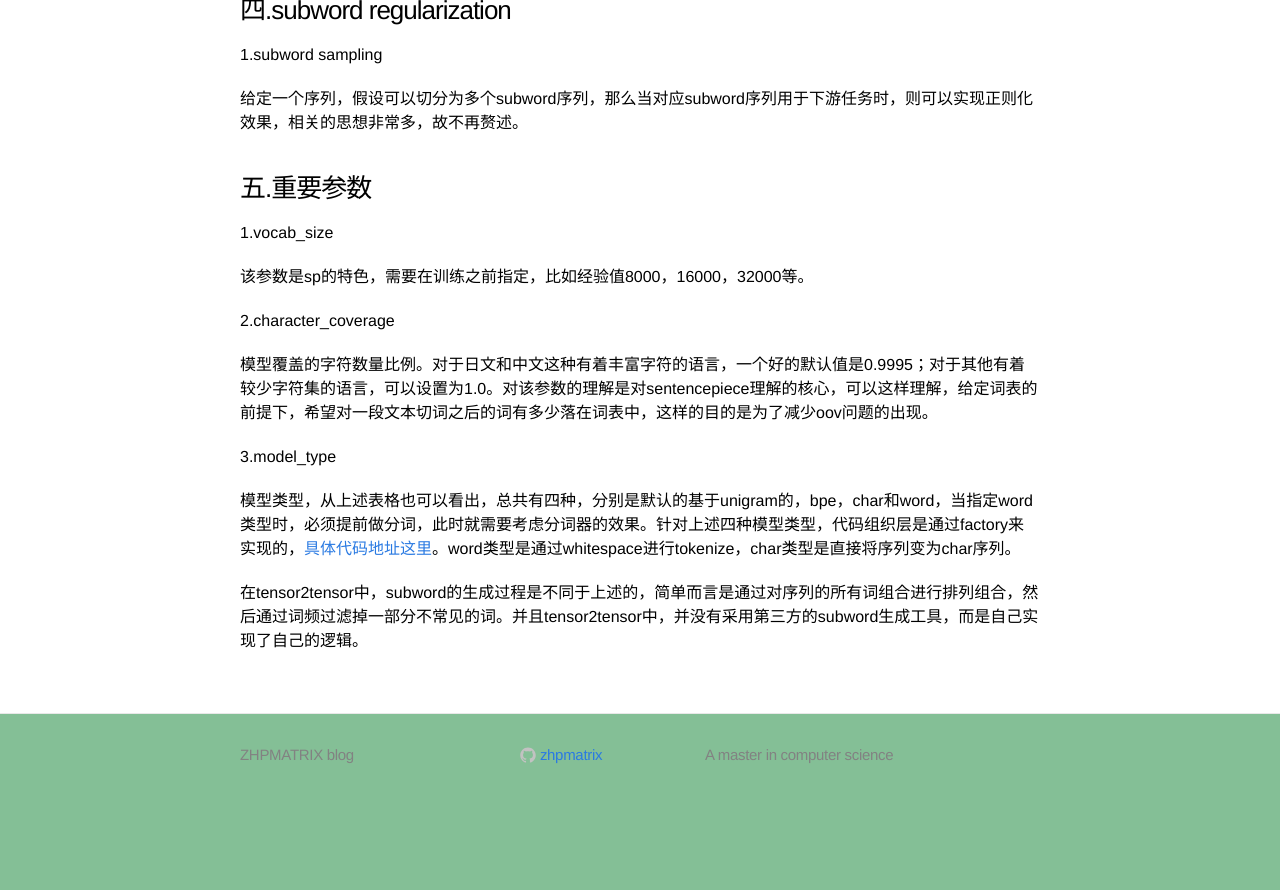
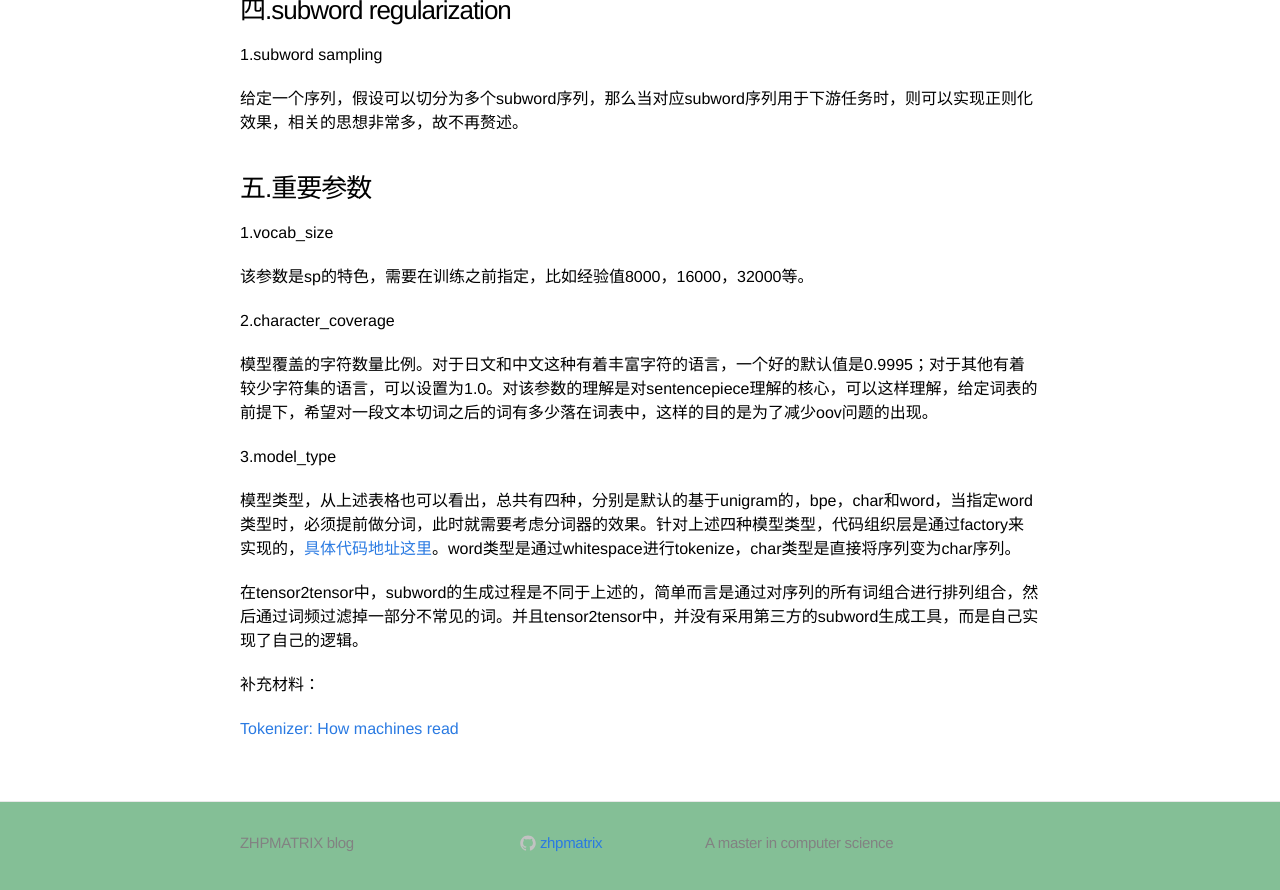
Before and after one commit to zhpmatrix/zhpmatrix.github.io, a Jekyll site: the page built from _posts/2019-04-22-sentencepiece.md, in a window 1280 px wide and 900 px high, scrolled down 2910 px. Shown: the top 890 px of the window. Built offline with Jekyll 4.4.1, drawn with Linux system fonts in a browser that asks for light colours; comment, search, counter and statistics services are not loaded; before the commit the page ends 3722 px from its top, so only the background shows below that.

Commit message:
add new ref

```diff
--- a/_posts/2019-04-22-sentencepiece.md
+++ b/_posts/2019-04-22-sentencepiece.md
@@ -135,3 +135,7 @@ subword sampling和基于unigram的language model算法都是kudo在一篇文章
 模型类型，从上述表格也可以看出，总共有四种，分别是默认的基于unigram的，bpe，char和word，当指定word类型时，必须提前做分词，此时就需要考虑分词器的效果。针对上述四种模型类型，代码组织层是通过factory来实现的，[具体代码地址这里](https://github.com/google/sentencepiece/tree/master/src)。word类型是通过whitespace进行tokenize，char类型是直接将序列变为char序列。
 
 在tensor2tensor中，subword的生成过程是不同于上述的，简单而言是通过对序列的所有词组合进行排列组合，然后通过词频过滤掉一部分不常见的词。并且tensor2tensor中，并没有采用第三方的subword生成工具，而是自己实现了自己的逻辑。
+
+补充材料：
+
+[Tokenizer: How machines read](https://blog.floydhub.com/tokenization-nlp/)
```
